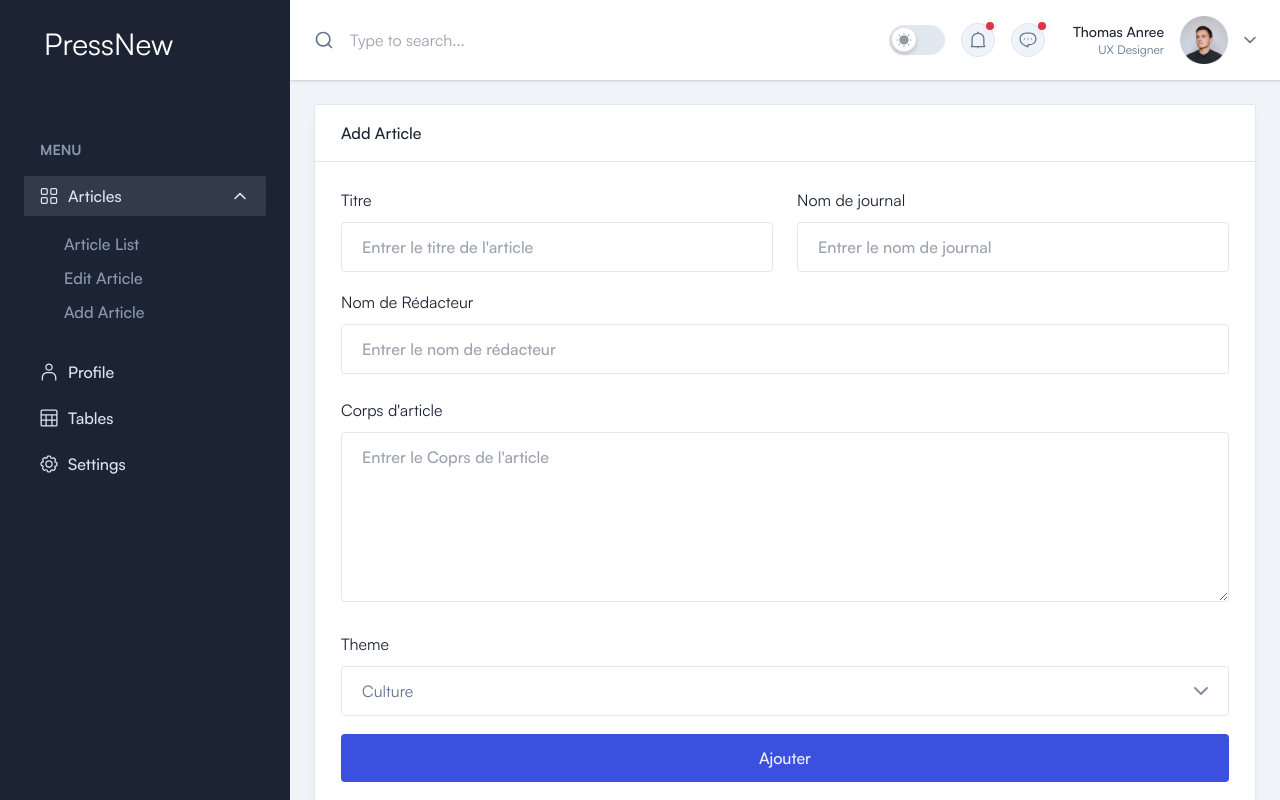
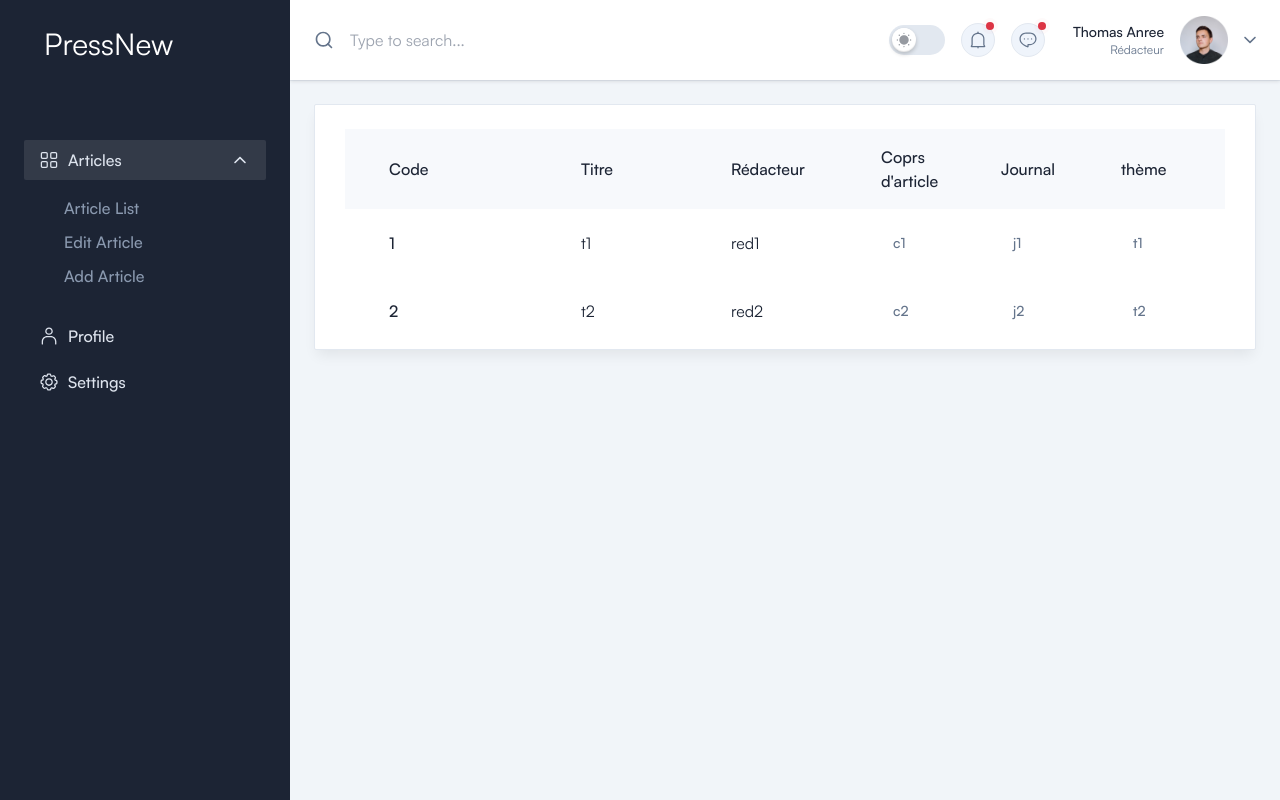
Before and after one commit to soumiya59/competition_ocp, a React (Vite) app: page / in a window 1280 px wide. Built offline with nearby package versions, Linux system fonts and the light colour scheme.

Commit message:
removed unnecessary code and updated routes

```diff
--- a/src/App.tsx
+++ b/src/App.tsx
@@ -1,23 +1,15 @@
 import { useEffect, useState } from 'react';
 import { Route, Routes } from 'react-router-dom';
-
 import SignUp from './pages/Authentication/SignUp';
 import SignIn from './pages/Authentication/SignIn';
-import Chart from './pages/Chart';
 import AddArticle from './pages/Dashboard/AddArticle';
 import EditArticle from './pages/Dashboard/EditArticle';
 import ArticleList from './pages/Dashboard/ArticleList.tsx';
-import FormElements from './pages/Form/FormElements';
-import FormLayout from './pages/Form/FormLayout';
 import Profile from './pages/Profile';
 import Settings from './pages/Settings';
-import Tables from './pages/Tables';
-import Alerts from './pages/UiElements/Alerts';
-import Buttons from './pages/UiElements/Buttons';
 
 function App() {
   const [loading, setLoading] = useState<boolean>(true);
-
   const preloader = document.getElementById('preloader');
 
   if (preloader) {
@@ -36,20 +28,12 @@ function App() {
   ) : (
     <>
       <Routes>
-        <Route path="/" element={<AddArticle />} />
+        <Route path="/" element={<ArticleList />} />
         <Route path="/articleList" element={<ArticleList />} />
-        <Route path="/editArticle/:code" element={<EditArticle />} />
-        <Route path="/addArticle" element={<AddArticle />} />
-        <Route path="/logout" element={<SignIn />} />
-        <Route path="/signup" element={<SignUp />} />
+        <Route path="/articleEdit/:code" element={<EditArticle />} />
+        <Route path="/articleNew" element={<AddArticle />} />
         <Route path="/profile" element={<Profile />} />
-        <Route path="/forms/form-elements" element={<FormElements />} />
-        <Route path="/forms/form-layout" element={<FormLayout />} />
-        <Route path="/tables" element={<Tables />} />
         <Route path="/settings" element={<Settings />} />
-        <Route path="/chart" element={<Chart />} />
-        <Route path="/ui/alerts" element={<Alerts />} />
-        <Route path="/ui/buttons" element={<Buttons />} />
         <Route path="/auth/signin" element={<SignIn />} />
         <Route path="/auth/signup" element={<SignUp />} />
       </Routes>
--- a/src/components/DropdownUser.tsx
+++ b/src/components/DropdownUser.tsx
@@ -48,7 +48,7 @@ const DropdownUser = () => {
           <span className="block text-sm font-medium text-black dark:text-white">
             Thomas Anree
           </span>
-          <span className="block text-xs">UX Designer</span>
+          <span className="block text-xs">Rédacteur</span>
         </span>
 
         <span className="h-12 w-12 rounded-full">
@@ -111,27 +111,6 @@ const DropdownUser = () => {
           </li>
           <li>
             <Link
-              to="#"
-              className="flex items-center gap-3.5 text-sm font-medium duration-300 ease-in-out hover:text-primary lg:text-base"
-            >
-              <svg
-                className="fill-current"
-                width="22"
-                height="22"
-                viewBox="0 0 22 22"
-                fill="none"
-                xmlns="http://www.w3.org/2000/svg"
-              >
-                <path
-                  d="M17.6687 1.44374C17.1187 0.893744 16.4312 0.618744 15.675 0.618744H7.42498C6.25623 0.618744 5.25935 1.58124 5.25935 2.78437V4.12499H4.29685C3.88435 4.12499 3.50623 4.46874 3.50623 4.91562C3.50623 5.36249 3.84998 5.70624 4.29685 5.70624H5.25935V10.2781H4.29685C3.88435 10.2781 3.50623 10.6219 3.50623 11.0687C3.50623 11.4812 3.84998 11.8594 4.29685 11.8594H5.25935V16.4312H4.29685C3.88435 16.4312 3.50623 16.775 3.50623 17.2219C3.50623 17.6687 3.84998 18.0125 4.29685 18.0125H5.25935V19.25C5.25935 20.4187 6.22185 21.4156 7.42498 21.4156H15.675C17.2218 21.4156 18.4937 20.1437 18.5281 18.5969V3.47187C18.4937 2.68124 18.2187 1.95937 17.6687 1.44374ZM16.9469 18.5625C16.9469 19.2844 16.3625 19.8344 15.6406 19.8344H7.3906C7.04685 19.8344 6.77185 19.5594 6.77185 19.2156V17.875H8.6281C9.0406 17.875 9.41873 17.5312 9.41873 17.0844C9.41873 16.6375 9.07498 16.2937 8.6281 16.2937H6.77185V11.7906H8.6281C9.0406 11.7906 9.41873 11.4469 9.41873 11C9.41873 10.5875 9.07498 10.2094 8.6281 10.2094H6.77185V5.63749H8.6281C9.0406 5.63749 9.41873 5.29374 9.41873 4.84687C9.41873 4.39999 9.07498 4.05624 8.6281 4.05624H6.77185V2.74999C6.77185 2.40624 7.04685 2.13124 7.3906 2.13124H15.6406C15.9844 2.13124 16.2937 2.26874 16.5687 2.50937C16.8094 2.74999 16.9469 3.09374 16.9469 3.43749V18.5625Z"
-                  fill=""
-                />
-              </svg>
-              My Contacts
-            </Link>
-          </li>
-          <li>
-            <Link
               to="/settings"
               className="flex items-center gap-3.5 text-sm font-medium duration-300 ease-in-out hover:text-primary lg:text-base"
             >
@@ -158,7 +137,7 @@ const DropdownUser = () => {
         </ul>
         <button
         className="flex items-center gap-3.5 py-4 px-6 text-sm font-medium duration-300 ease-in-out hover:text-primary lg:text-base"
-        onClick={()=>{navigate('/logout')}}
+        onClick={()=>{navigate('/auth/signin')}}
         >
           <svg
             className="fill-current"
--- a/src/components/Sidebar.tsx
+++ b/src/components/Sidebar.tsx
@@ -97,10 +97,6 @@ const Sidebar = ({ sidebarOpen, setSidebarOpen }: SidebarProps) => {
         <nav className="mt-5 py-4 px-4 lg:mt-9 lg:px-6">
           {/* <!-- Menu Group --> */}
           <div>
-            <h3 className="mb-4 ml-4 text-sm font-semibold text-bodydark2">
-              MENU
-            </h3>
-
             <ul className="mb-6 flex flex-col gap-1.5">
               {/* <!-- Menu Item Dashboard --> */}
               <SidebarLinkGroup
@@ -189,7 +185,7 @@ const Sidebar = ({ sidebarOpen, setSidebarOpen }: SidebarProps) => {
                           </li>
                           <li>
                             <NavLink
-                              to="/editArticle/1"
+                              to="/articleEdit/1"
                               className={({ isActive }) =>
                                 'group relative flex items-center gap-2.5 rounded-md px-4 font-medium text-bodydark2 duration-300 ease-in-out hover:text-white ' +
                                 (isActive && '!text-white')
@@ -200,7 +196,7 @@ const Sidebar = ({ sidebarOpen, setSidebarOpen }: SidebarProps) => {
                           </li>
                           <li>
                             <NavLink
-                              to="/addArticle"
+                              to="/articleNew"
                               className={({ isActive }) =>
                                 'group relative flex items-center gap-2.5 rounded-md px-4 font-medium text-bodydark2 duration-300 ease-in-out hover:text-white ' +
                                 (isActive && '!text-white')
@@ -248,6 +244,7 @@ const Sidebar = ({ sidebarOpen, setSidebarOpen }: SidebarProps) => {
                 </NavLink>
               </li>
               {/* <!-- Menu Item Profile --> */}
+
 
               {/* <!-- Menu Item Forms --> */}
               {/* <SidebarLinkGroup
@@ -357,41 +354,6 @@ const Sidebar = ({ sidebarOpen, setSidebarOpen }: SidebarProps) => {
               {/* <!-- Menu Item Forms --> */}
 
               {/* <!-- Menu Item Tables --> */}
-              <li>
-                <NavLink
-                  to="/tables"
-                  className={`group relative flex items-center gap-2.5 rounded-sm py-2 px-4 font-medium text-bodydark1 duration-300 ease-in-out hover:bg-graydark dark:hover:bg-meta-4 ${
-                    pathname.includes('tables') && 'bg-graydark dark:bg-meta-4'
-                  }`}
-                >
-                  <svg
-                    className="fill-current"
-                    width="18"
-                    height="19"
-                    viewBox="0 0 18 19"
-                    fill="none"
-                    xmlns="http://www.w3.org/2000/svg"
-                  >
-                    <g clipPath="url(#clip0_130_9756)">
-                      <path
-                        d="M15.7501 0.55835H2.2501C1.29385 0.55835 0.506348 1.34585 0.506348 2.3021V15.8021C0.506348 16.7584 1.29385 17.574 2.27822 17.574H15.7782C16.7345 17.574 17.5501 16.7865 17.5501 15.8021V2.3021C17.522 1.34585 16.7063 0.55835 15.7501 0.55835ZM6.69385 10.599V6.4646H11.3063V10.5709H6.69385V10.599ZM11.3063 11.8646V16.3083H6.69385V11.8646H11.3063ZM1.77197 6.4646H5.45635V10.5709H1.77197V6.4646ZM12.572 6.4646H16.2563V10.5709H12.572V6.4646ZM2.2501 1.82397H15.7501C16.0313 1.82397 16.2563 2.04897 16.2563 2.33022V5.2271H1.77197V2.3021C1.77197 2.02085 1.96885 1.82397 2.2501 1.82397ZM1.77197 15.8021V11.8646H5.45635V16.3083H2.2501C1.96885 16.3083 1.77197 16.0834 1.77197 15.8021ZM15.7501 16.3083H12.572V11.8646H16.2563V15.8021C16.2563 16.0834 16.0313 16.3083 15.7501 16.3083Z"
-                        fill=""
-                      />
-                    </g>
-                    <defs>
-                      <clipPath id="clip0_130_9756">
-                        <rect
-                          width="18"
-                          height="18"
-                          fill="white"
-                          transform="translate(0 0.052124)"
-                        />
-                      </clipPath>
-                    </defs>
-                  </svg>
-                  Tables
-                </NavLink>
-              </li>
               {/* <!-- Menu Item Tables --> */}
 
               {/* <!-- Menu Item Settings --> */}
--- a/src/pages/Authentication/SignIn.tsx
+++ b/src/pages/Authentication/SignIn.tsx
@@ -3,7 +3,7 @@ import { Link } from 'react-router-dom';
 const SignIn = () => {
   return (
     <>
-      <div className="rounded-sm border border-stroke bg-white shadow-default dark:border-strokedark dark:bg-boxdark mx-16 mt-10">
+      <div className="rounded-sm border border-stroke bg-white shadow-default dark:border-strokedark dark:bg-boxdark mx-16 mt-20">
         <div className="flex flex-wrap items-center">
           <div className="hidden w-full xl:block xl:w-1/2">
             <div className="py-17.5 px-26 text-center">
--- a/src/pages/Authentication/SignUp.tsx
+++ b/src/pages/Authentication/SignUp.tsx
@@ -1,5 +1,4 @@
 import { Link } from 'react-router-dom';
-import LogoDark from '../../images/logo/logo-dark.svg';
 
 const SignUp = () => {
   return (
--- a/src/pages/Profile.tsx
+++ b/src/pages/Profile.tsx
@@ -88,7 +88,7 @@ const Profile = () => {
           </div>
           <div className="mt-4">
             <h3 className="mb-1.5 text-2xl font-semibold text-black dark:text-white">
-              Danish Heilium
+            Thomas Anree
             </h3>
             <p className="font-medium">Ui/Ux Designer</p>
             <div className="mx-auto mt-4.5 mb-5.5 grid max-w-94 grid-cols-3 rounded-md border border-stroke py-2.5 shadow-1 dark:border-strokedark dark:bg-[#37404F]">
@@ -96,7 +96,7 @@ const Profile = () => {
                 <span className="font-semibold text-black dark:text-white">
                   259
                 </span>
-                <span className="text-sm">Posts</span>
+                <span className="text-sm">Articles</span>
               </div>
               <div className="flex flex-col items-center justify-center gap-1 border-r border-stroke px-4 dark:border-strokedark xsm:flex-row">
                 <span className="font-semibold text-black dark:text-white">
```
